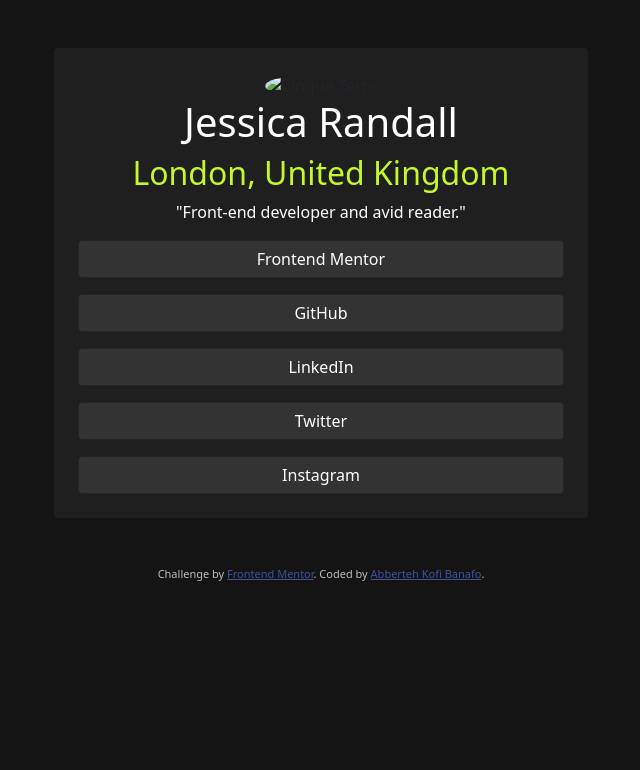
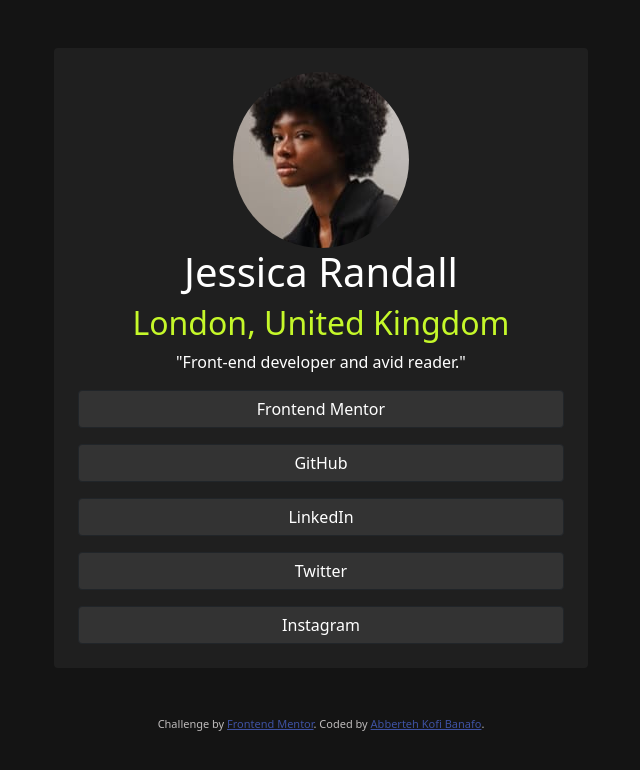
Before and after one commit to surmjnr/social-links-profile-main, a plain HTML site: page index.html in a window 1280 px wide. Shown: the whole page, without its empty margins (319-959 px from the left). Drawn offline with nearby package versions, Linux system fonts and the light colour scheme; the site is published under a folder, as on GitHub Pages, so addresses that start at the root find nothing.

Commit message:
made changes to the imge link

```diff
--- a/index.html
+++ b/index.html
@@ -33,7 +33,7 @@
 </head>
 <body>
   <div class="container text-center mt-5 my-5 contiBackground rounded p-4 col-lg-5  ">
-    <img src="/assets/images/avatar-jessica.jpeg" class="rounded-circle" alt="Cinque Terre" >
+    <img src="assets/images/avatar-jessica.jpeg" class="rounded-circle" alt="Cinque Terre" >
 
     <h1 class="text-white "> Jessica Randall</h1>
     <h2 class="custom-text-warning"> London, United Kingdom</h2>
```
